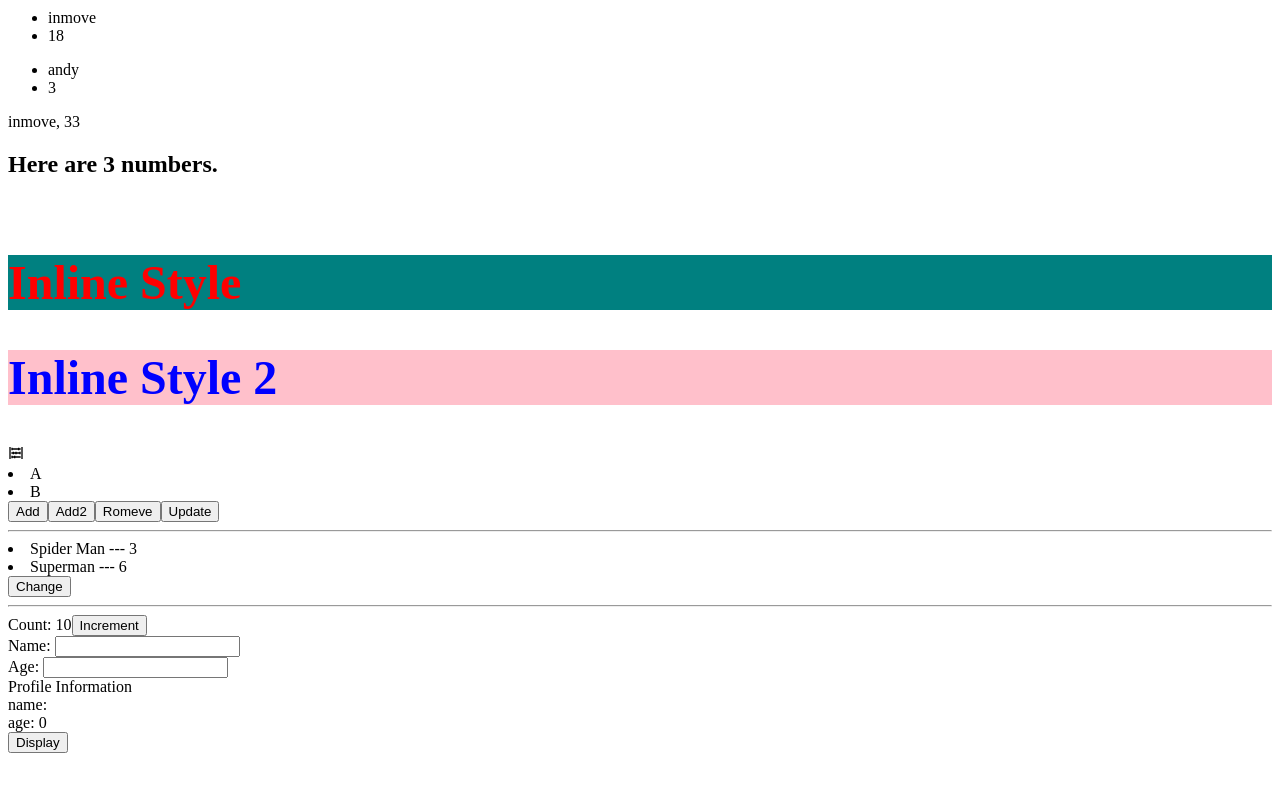
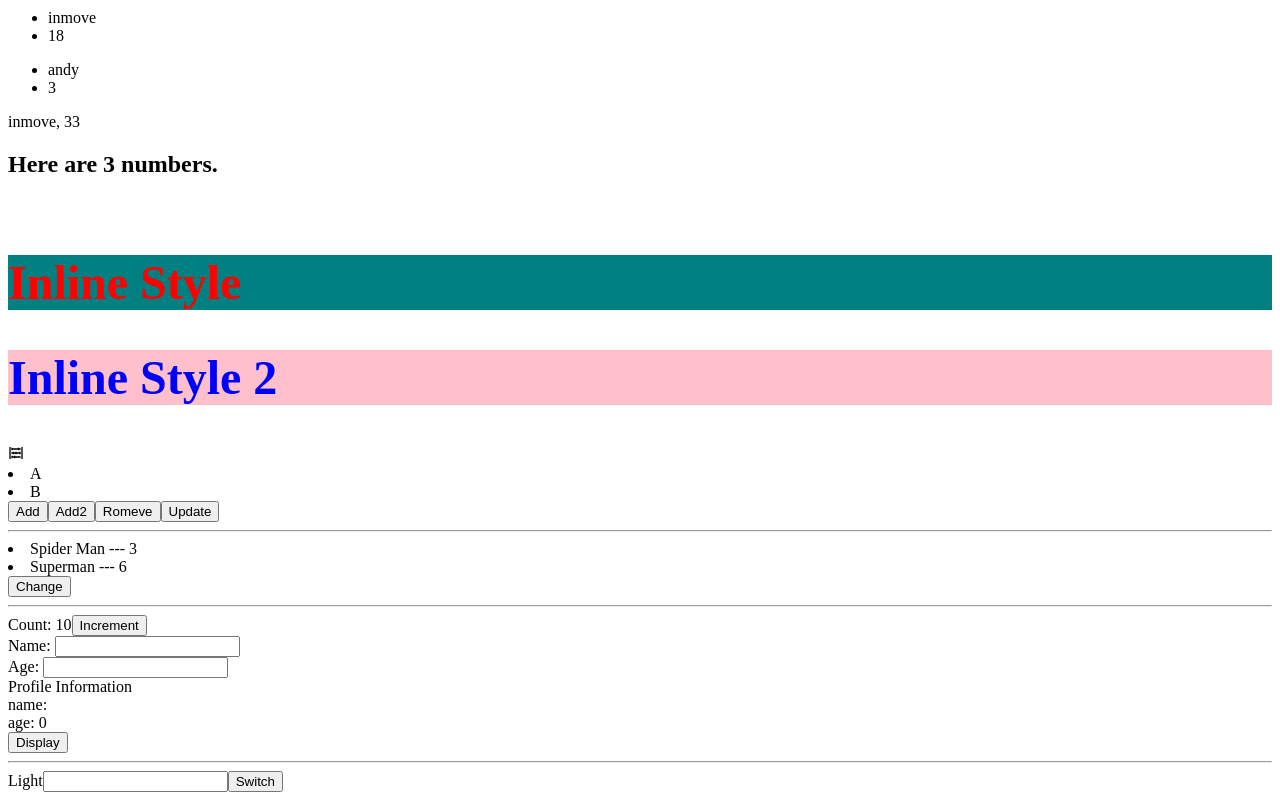
Before and after one commit to lisper-inmove/learn-reactjs, a React (Vite) app: page / in a window 1280 px wide. Shown: the part 385-1185 px from the top of the page. Before the commit the page ends 1146 px from the top, so only its background shows below. Built offline with nearby package versions, Linux system fonts and the light colour scheme.

Commit message:
input key to control value of input

```diff
--- a/src/components/Greet.jsx
+++ b/src/components/Greet.jsx
@@ -5,6 +5,7 @@ import Profile from "./Profile";
 import ArrayOperate from "./ArrayOperate";
 import PopupContent from "./PopupContent";
 import { useState } from "react";
+import Switcher from "./Switcher";
 
 function Greet() {
   const numbers = [1, 2, 3];
@@ -63,6 +64,8 @@ function Greet() {
       <Profile />
       <PopupContent display={display} />
       <button onClick={togglePopupContent}>Display</button>
+      <hr />
+      <Switcher />
     </section>
   );
 }
--- /dev/null
+++ b/src/components/Switcher.jsx
@@ -0,0 +1,16 @@
+import React, { useState } from "react";
+
+const Switcher = () => {
+  const [sw, setSw] = useState(false);
+
+  return (
+    <div>
+      {sw ? <span>Dark</span> : <span>Light</span>}
+
+      <input key={sw ? "dark" : "light"} />
+      <button onClick={() => setSw((s) => !s)}>Switch</button>
+    </div>
+  );
+};
+
+export default Switcher;
```
